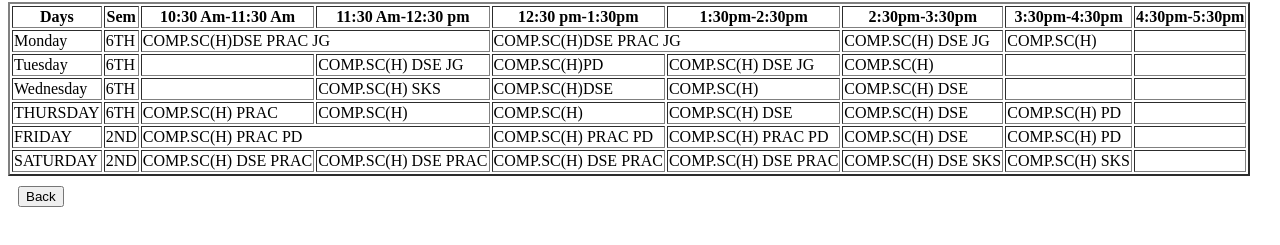
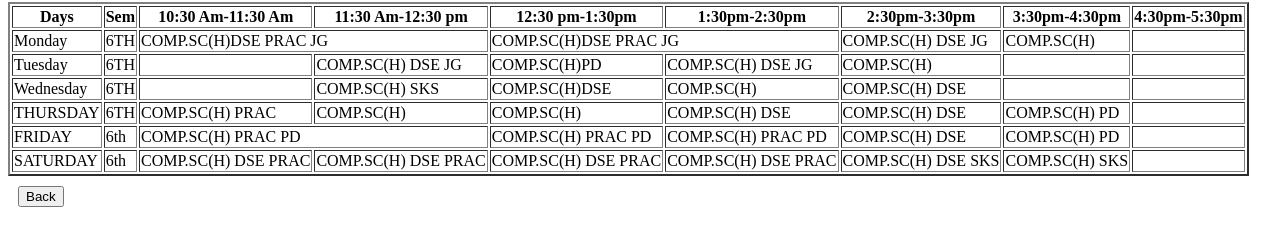
Before and after one commit to abhiduttaa/college-Routine-website, a plain HTML site: page 6th sem.html in a window 1280 px wide. Shown: the part 65-310 px from the top of the page. Drawn offline with Linux system fonts and the light colour scheme.

Commit message:
Update 6th sem.html

```diff
--- a/6th sem.html
+++ b/6th sem.html
@@ -70,7 +70,7 @@
         </TR>
         <TR>
             <TD>FRIDAY</TD>
-            <TD>2ND</TD>
+            <TD>6th</TD>
 
             <TD colspan="2">COMP.SC(H) PRAC PD</TD>
             <TD>COMP.SC(H) PRAC PD</TD>
@@ -81,7 +81,7 @@
         </TR>
         <TR>
             <TD>SATURDAY</TD>
-            <TD>2ND</TD>
+            <TD>6th</TD>
             <TD>COMP.SC(H) DSE PRAC</TD>
             <TD>COMP.SC(H) DSE PRAC</TD>
             <TD>COMP.SC(H) DSE PRAC</TD>
```
